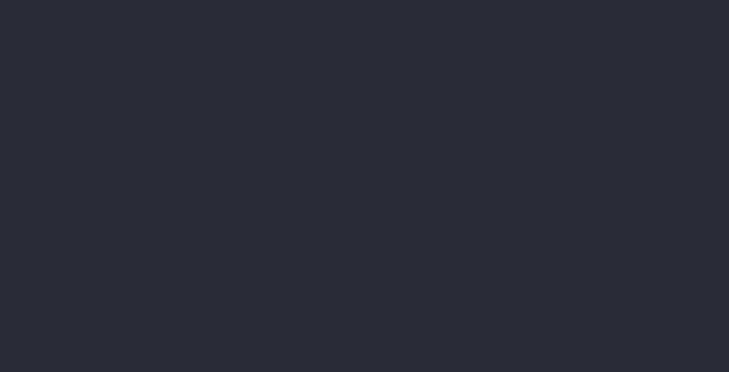
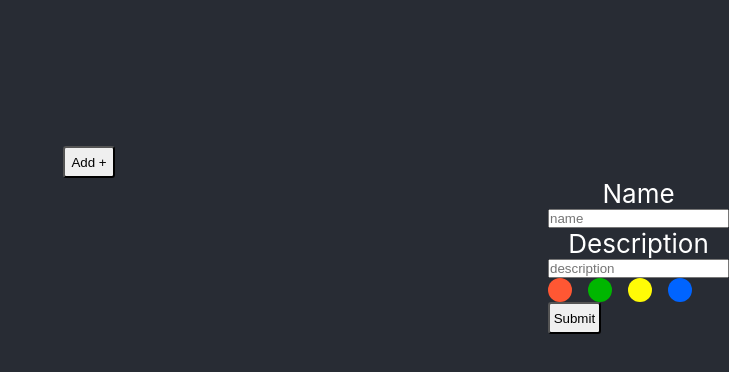
Before and after one commit to sanjayrajpurohit36/Notes, a React (Create React App) app: page / in a window 1280 px wide. Shown: the top 372 px of the page, without its empty margins (551-1280 px from the left). Built offline with nearby package versions, Linux system fonts and the light colour scheme.

Commit message:
Added components and positive flow.

```diff
--- a/src/App.js
+++ b/src/App.js
@@ -1,9 +1,10 @@
 import './App.css';
-
+import HomePage from "./Page/HomePage";
 function App() {
   return (
     <div className="App">
       <header className="App-header">
+        <HomePage/>
       </header>
     </div>
   );
--- /dev/null
+++ b/src/Page/HomePage/index.css
@@ -0,0 +1,12 @@
+.sidebar-wrapper {
+    display: flex;
+    flex-direction: column;
+}
+.task-card-wrapper {
+    display: flex;
+    flex-direction: column;
+    gap: 1rem;
+    height: 20rem;
+    overflow-y: auto;
+
+}
--- /dev/null
+++ b/src/Page/HomePage/index.js
@@ -0,0 +1,31 @@
+import { useState } from "react";
+import Button from "./../../components/Button";
+import Sidebar from "./../../components/Sidebar";
+import Card from "./../../components/Card";
+import './index.css';
+const HomePage = () => {
+    const [taskData, setTaskData] = useState([]);
+
+    const getTaskData = (newTaskdata) => {
+      console.log("data in page",newTaskdata);
+      setTaskData([...taskData, newTaskdata])
+      // localStorage.taskData = JSON.stringify(taskData);
+    }
+
+    return (
+    <>
+        <Button btnCallback={(e) => console.log("hi")} btnClassName="test" btnstyle={{cursor:"pointer"}}>
+          Add +
+        </Button>
+        <div className="sidebar-wrapper" style={{alignSelf: "end"}}>
+          <Sidebar onSubmitClick={(data) =>getTaskData(data)}/>
+        </div>
+        <div className="task-card-wrapper">
+          { taskData.map((value, key) => {
+              return <Card data={value}/>
+            })
+          }
+        </div>
+    </>);
+}
+export default HomePage;
--- /dev/null
+++ b/src/components/Button/index.css
@@ -0,0 +1,6 @@
+.btn {
+    width: 3.3rem;
+    height: 2rem;
+    border-radius: 0.2rem;
+    color: #000;
+}
--- /dev/null
+++ b/src/components/Button/index.js
@@ -0,0 +1,14 @@
+import "./index.css";
+
+const Button = (props) => {
+    const { btnCallback = () => {}, btnStyles = {}, btnClassName = "" } = props;
+    return(
+    <>
+        <button onClick={() => btnCallback()} className={`btn ${btnClassName.length ? btnClassName : ''}`}>
+            {props.children}
+        </button>
+    </>
+    )
+}
+
+export default Button;
--- /dev/null
+++ b/src/components/Card/index.css
@@ -0,0 +1,13 @@
+.card-wrapper {
+    width: 5rem;
+    height: 2rem;
+    border-radius: 0.4rem;
+    border: 0.12rem grey;
+    color: white;
+    font-size: 1rem;
+    padding: 0.5rem;
+    display: flex;
+    flex-direction: column;
+    justify-content: center;
+    align-items: center;
+}
--- /dev/null
+++ b/src/components/Card/index.js
@@ -0,0 +1,14 @@
+
+import "./index.css"
+
+const Card = (props) => {
+    const {name, desc, color} = props.data;
+    return (
+        <div className="card-wrapper" style={{background: color}}>
+            <div>{name}</div>
+            <div>{desc}</div>
+        </div>
+    )
+}
+
+export default Card;
--- /dev/null
+++ b/src/components/Sidebar/index.css
@@ -0,0 +1,11 @@
+.color-tag-wrapper {
+    display: flex;
+    gap: 1rem;
+}
+
+.circle {
+    height: 1.5rem;
+    width: 1.5rem;
+    cursor: pointer;
+    border-radius: 50%;
+}
--- /dev/null
+++ b/src/components/Sidebar/index.js
@@ -0,0 +1,45 @@
+import { useState } from "react"
+import colors from "./../../utils/colors.json"
+import Button from "./../Button";
+import "./index.css";
+
+const Sidebar = (props) => {
+    const [name, setName] = useState("");
+    const [desc, setDesc] = useState("");
+    const [color, setColor] = useState("");
+    const {onSubmitClick = () => {}} = props;
+
+    const onSubmit = () => {
+        let taskObj = {
+            name,
+            desc,
+            color,
+        }
+        onSubmitClick(taskObj);
+        setName("");
+        setDesc("");
+        setColor("")
+    }
+
+    return (
+        <>
+            <label htmlFor="task-name">Name</label>
+            <input placeholder="name" name="taskname" value={name} onChange={(e) => setName(e.target.value)}/>
+
+            <label htmlFor="task-description">Description</label>
+            <input placeholder="description" name="taskdescription" value={desc} onChange={(e) => setDesc(e.target.value)}/>
+            <div className="color-tag-wrapper">
+                {
+                    Object.keys(colors).map((value, key) => {
+                        return <div className="circle" id={value} key={value} style={{background:colors[value]}} onClick={(e) => setColor(colors[e.target.id])}></div>
+                    })
+                }
+            </div>
+            <Button btnCallback={() => {onSubmit()}}>Submit</Button>
+
+        </>
+    )
+}
+
+
+export default Sidebar;
--- a/src/index.css
+++ b/src/index.css
@@ -15,4 +15,5 @@ code {
 *{
   margin: 0;
   padding: 0;
+  outline: none;
 }
--- /dev/null
+++ b/src/utils/colors.json
@@ -0,0 +1,6 @@
+{
+    "red": "#FF5733",
+    "green": "#00B600",
+    "yellow": "#FFFB06",
+    "blue": "#0064FF"
+}
```
